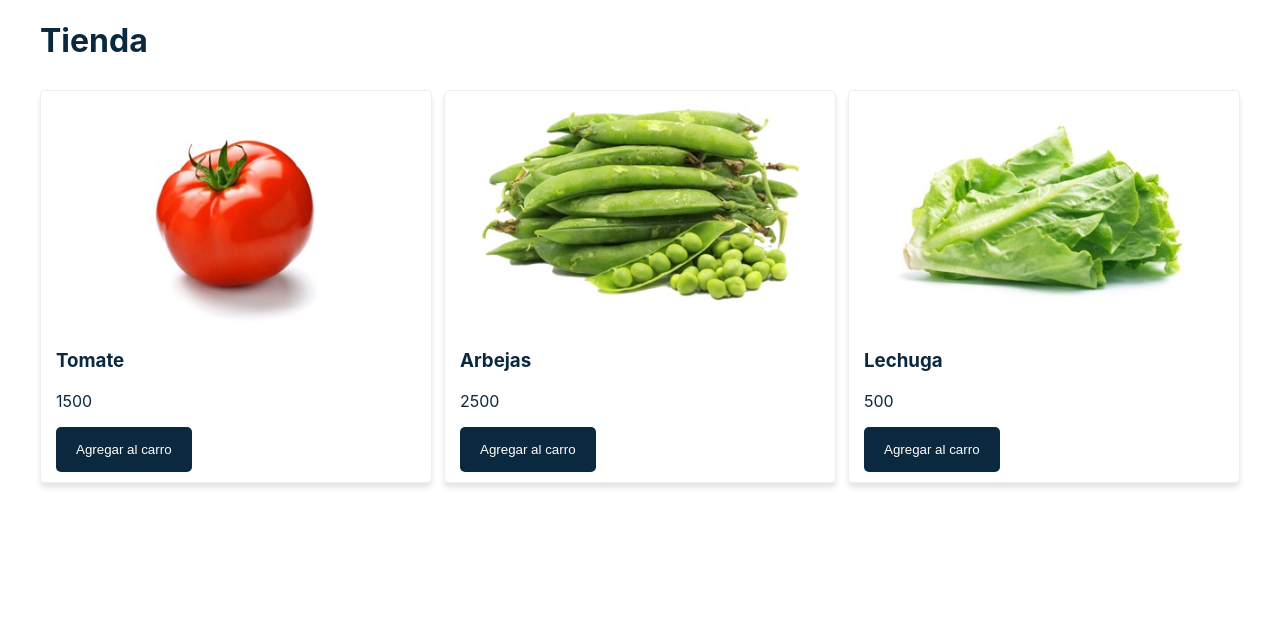
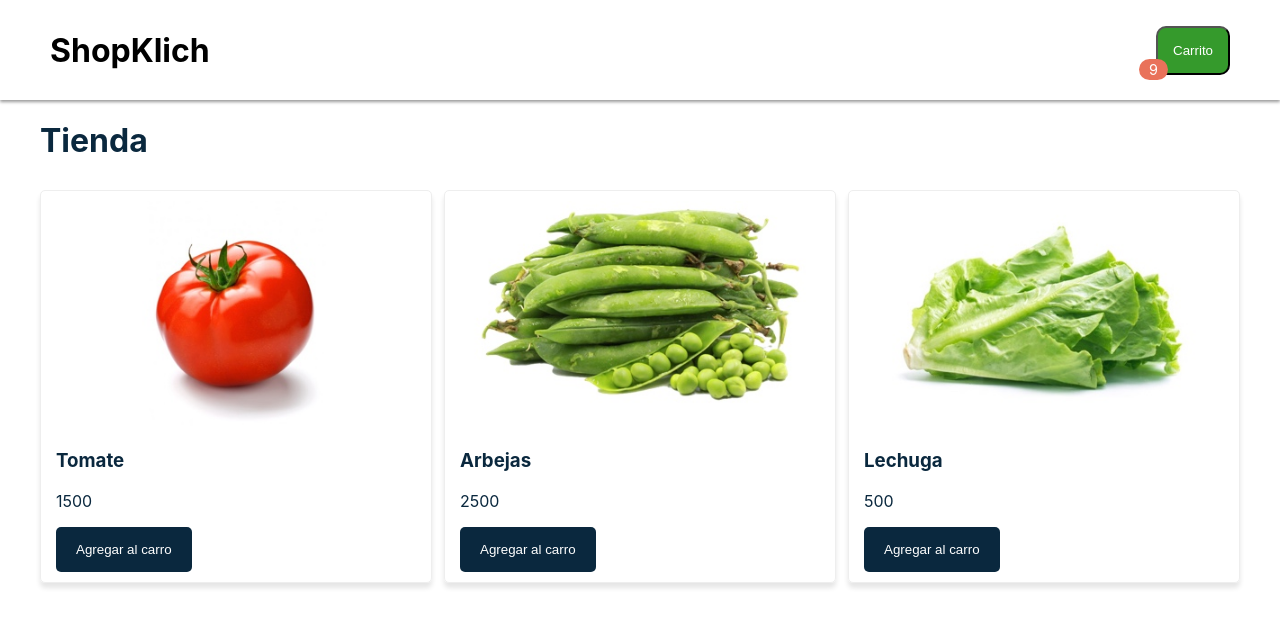
Before and after one commit to klich1984/carro-compras-react, a React (Create React App) app: page / in a window 1280 px wide. Shown: the top 626 px of the page. Built offline with nearby package versions, Linux system fonts and the light colour scheme.

Commit message:
add nav bar

```diff
--- a/src/App.js
+++ b/src/App.js
@@ -1,5 +1,6 @@
 import React, { Component } from 'react'
 import Layout from './components/Layout'
+import Navbar from './components/Navbar'
 import Productos from './components/Productos'
 import Title from './components/Title'
 
@@ -15,6 +16,7 @@
 	render() {
 		return (
 			<div>
+				<Navbar />
 				<Layout>
 					{/* Componente Productos */}
           <Title />
--- /dev/null
+++ b/src/components/BubbleAlert.js
@@ -0,0 +1,24 @@
+import { Component } from 'react'
+
+const styles = {
+	bubbleAlert: {
+		backgroundColor: '#e9725a',
+		borderRadius: '15px',
+		color: '#fff',
+		padding: '2px 10px',
+		fontSize: '0.9rem',
+		width: '20px'
+	}
+}
+
+class BubbleAlert extends Component {
+	render() {
+		return (
+			<span style={styles.bubbleAlert}>
+				9
+			</span>
+		)
+	}
+}
+
+export default BubbleAlert
--- a/src/components/Button.js
+++ b/src/components/Button.js
@@ -13,7 +13,7 @@
 
 export default class Button extends Component {
 	render() {
-		console.log(this.props)
+		// console.log(this.props)
 		return (
 			<div>
 				<button {...this.props} style={styles.button}/>
--- /dev/null
+++ b/src/components/Carro.js
@@ -0,0 +1,34 @@
+import { Component } from 'react'
+import BubbleAlert from './BubbleAlert'
+
+const styles = {
+	carro: {
+		backgroundColor: '#359a2c',
+		color: '#fff',
+		padding: '15px',
+		borderRadius: '10px',
+		cursor: 'pointer'
+	},
+	bubble: {
+		position: 'relative',
+		left: 12,
+		top: 20
+	}
+}
+
+class Carro extends Component {
+	render() {
+		return (
+			<div>
+				<span style={styles.bubble}>
+					<BubbleAlert />
+				</span>
+				<button style={styles.carro}>
+					Carrito
+				</button>
+			</div>
+		)
+	}
+}
+
+export default Carro
--- /dev/null
+++ b/src/components/Logo.js
@@ -0,0 +1,18 @@
+import { Component } from 'react'
+
+const styles = {
+	logo: {
+		fontWeight: '700',
+		fontSize: '2rem'
+	}
+}
+
+export default class Logo extends Component {
+	render() {
+		return (
+			<div style={styles.logo}>
+				ShopKlich
+			</div>
+		)
+	}
+}
--- /dev/null
+++ b/src/components/Navbar.js
@@ -0,0 +1,29 @@
+import { Component } from 'react'
+import Carro from './Carro'
+import Logo from './Logo'
+
+const styles = {
+	navbar: {
+		display: 'flex',
+		flexDirection: 'row',
+		alignItems: 'center',
+		height: '100px',
+		justifyContent: 'space-between',
+		padding: '0 50px',
+		position: 'relative',
+		boxShadow: '0 2px 3px rgb(0, 0, 0, 0.4'
+	}
+}
+
+class Navbar extends Component {
+	render() {
+		return (
+			<nav style={styles.navbar}>
+				<Logo />
+				<Carro />
+			</nav>
+		)
+	}
+}
+
+export default Navbar
```
